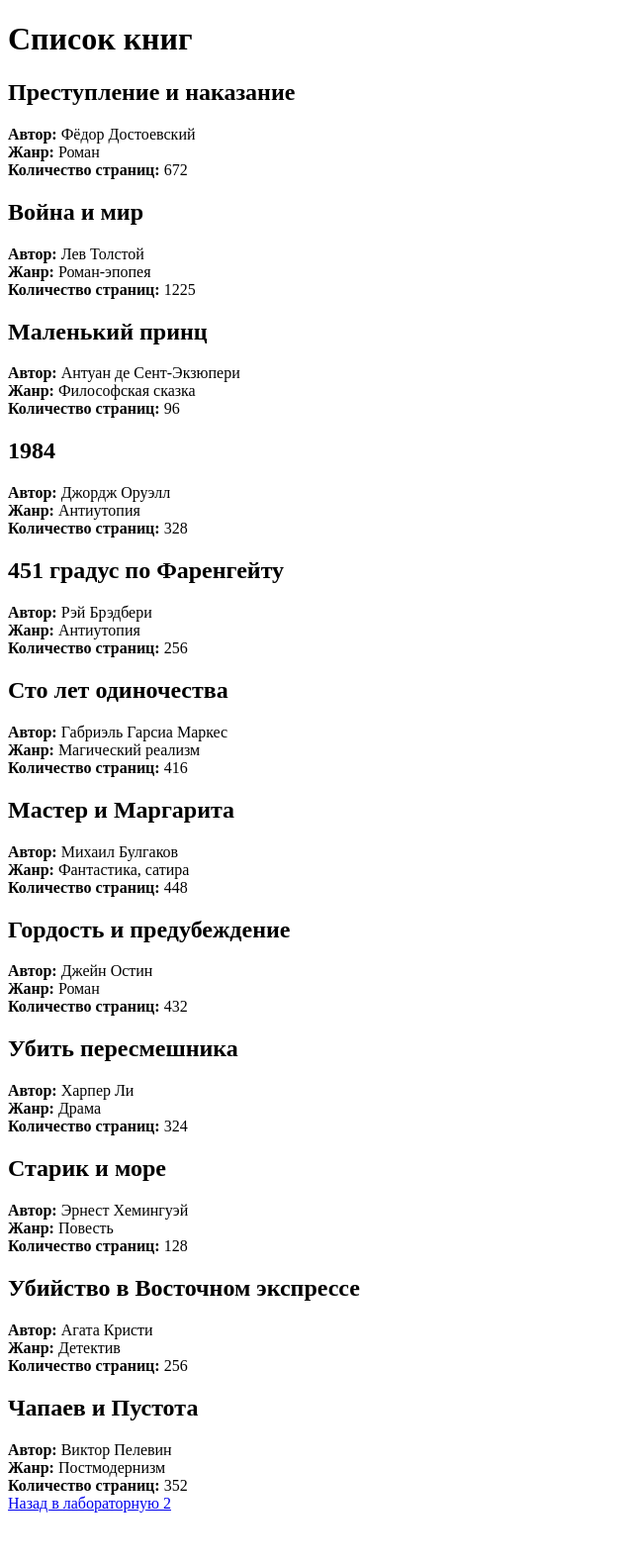
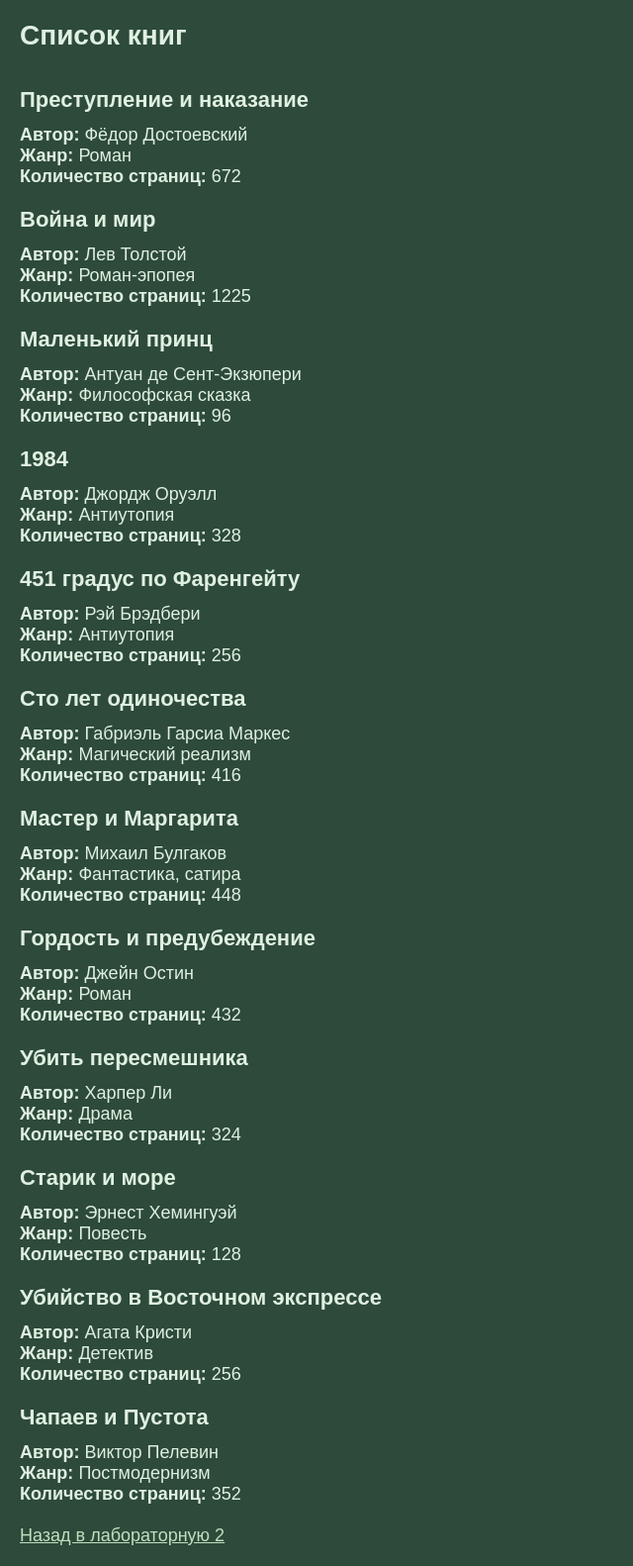
Before and after one commit to ALESHA123-doti/labi_2, a Flask app: page /lab2/books in a window 1280 px wide. Shown: the whole page at 99% size, without its empty margins (0-640 px from the left). Before the commit the page ends 1528 px from the top, so only its background shows below. Run offline with Flask 3, Linux system fonts and the light colour scheme.

Commit message:
Добавление ссылок

```diff
--- a/app.py
+++ b/app.py
@@ -105,6 +105,7 @@ def index():
             <nav>
                 <ul>
                     <li><a href="/lab1">Первая лабораторная</a></li>
+                    <li><a href="/lab2">Вторая лабораторная</a></li>
                 </ul>
             </nav>
         </main>
--- a/static/main.css
+++ b/static/main.css
@@ -10,6 +10,29 @@ body {
     flex-direction: column;
     font-size: 18px;
     position: relative;
+}
+
+/* Уменьшаем размер заголовков */
+h1 {
+    font-size: 28px; /* было ~32–36px по умолчанию — теперь меньше */
+    margin-top: 0;
+    margin-bottom: 16px;
+}
+
+h2 {
+    font-size: 22px; /* было ~24–28px — теперь скромнее */
+    margin: 20px 0 12px 0;
+}
+
+/* Делаем ссылки светлыми и подчёркнутыми для лучшей видимости */
+a {
+    color: #c0e0c0; /* светло-зелёный, хорошо читается на тёмном фоне */
+    text-decoration: underline;
+}
+
+a:hover {
+    color: #ffb6c1; /* при наведении — розовый акцент */
+    text-decoration: none;
 }
 
 header {
--- a/templates/base.html
+++ b/templates/base.html
@@ -8,7 +8,8 @@
 </head>
 <body>
     <header>
-        WEB-программирование, часть 2. {{ self.lab() }}
+        <a href="/lab2/"></a>
+        <h1>WEB-программирование, часть 2. {{ self.lab() }}</h1>
     </header>
 
     <main>
@@ -16,7 +17,7 @@
     </main>
 
     <footer>
-        &copy; Алёшкина Варя, ФББ-34, 3 курс, 2025
+        &copy; Алёшкина Варя, ФБИ-34, 3 курс, 2025
     </footer>
 </body>
 </html>
--- a/templates/books.html
+++ b/templates/books.html
@@ -2,6 +2,7 @@
 <html>
 <head>
     <meta charset="utf-8">
+    <link rel="stylesheet" href="{{ url_for('static', filename='main.css') }}">
     <title>Список книг</title>
 </head>
 <body>
@@ -18,8 +19,7 @@
     </div>
     {% endfor %}
 
-    <div class="back">
-        <a href="/lab2/">Назад в лабораторную 2</a>
-    </div>
+    <br>
+    <a href="/lab2/">Назад в лабораторную 2</a>
 </body>
 </html>
--- a/templates/calc.html
+++ b/templates/calc.html
@@ -2,6 +2,7 @@
 <html>
 <head>
     <title>Калькулятор</title>
+    <link rel="stylesheet" href="{{ url_for('static', filename='main.css') }}">
 </head>
 <body>
     <h1>Калькулятор</h1>
@@ -21,8 +22,7 @@
         <li><strong>Возведение в степень:</strong> {{ a ** b }}</li>
     </ul>
 
-    <div class="result">
-        <a href="/lab2/">Назад в лабораторную 2</a>
-    </div>
+    <br>
+    <a href="/lab2/">Назад в лабораторную 2</a>
 </body>
 </html>
--- a/templates/cats.html
+++ b/templates/cats.html
@@ -2,6 +2,7 @@
 <html>
 <head>
     <meta charset="utf-8">
+    <link rel="stylesheet" href="{{ url_for('static', filename='main.css') }}">
     <title>Котики мира</title>
     <style>
             .cat-image {
@@ -15,7 +16,7 @@
              .cat-name {
             font-size: 1.3em;
             font-weight: bold;
-            color: #2c3e50;
+            color: #ffb1f2;
             margin: 0 0 10px 0;
         }
     </style>
@@ -33,6 +34,7 @@
         {% endfor %}
     </div>
 
-    <a href="/lab2/" class="back-link"> Назад в лабораторную 2</a>
+    <br>
+    <a href="/lab2/">← Назад в лабораторную 2</a>
 </body>
 </html>
--- a/templates/example.html
+++ b/templates/example.html
@@ -27,6 +27,7 @@
         <li>{{loop.index}} - {{ f.name }}: {{ f.price }} &#x20bd</li>
     {% endfor %}
     </ul>
+    <a href="/lab2/">Назад в лабораторную 2</a>
     </main>
     <footer>
     &copy;
--- a/templates/filter.html
+++ b/templates/filter.html
@@ -15,5 +15,7 @@
 -->
 
 <div>Фраза (striptags + reverse): {{ phrase | striptags | reverse }}</div>
+<br>
+<a href="/lab2/">Назад в лабораторную 2</a>
 
 {% endblock %}
```
Also changed, not shown: templates/lab2.html (+16 -15 lines).
